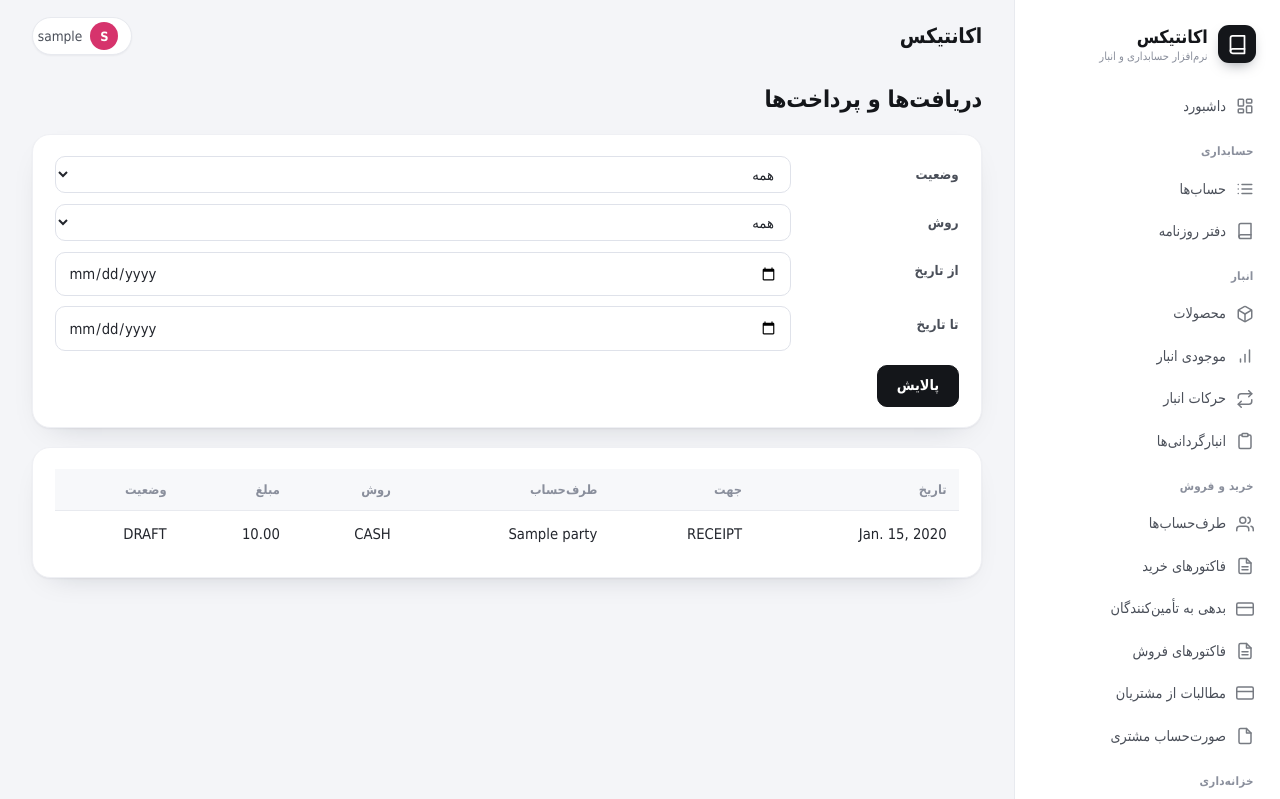
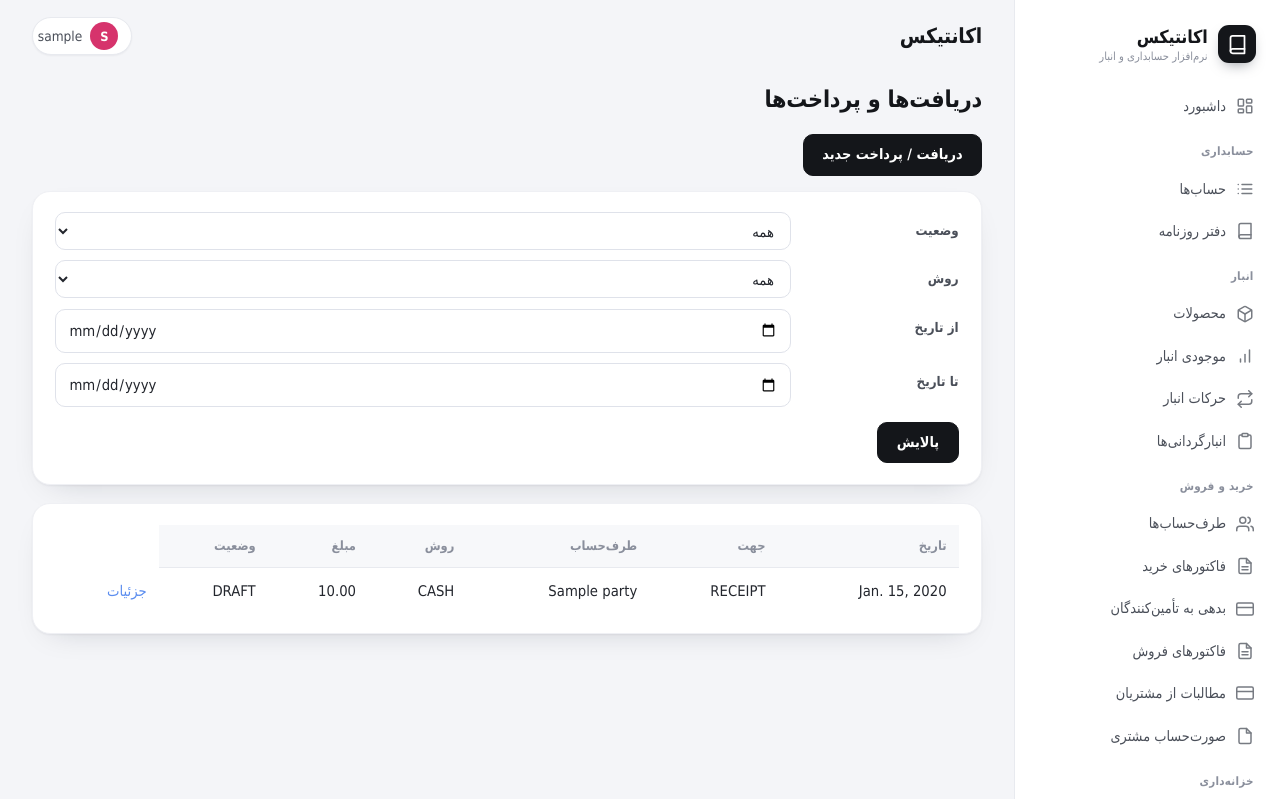
Before and after one commit to zeroexlive/Accountix, a Django app: page /treasury/payments/ in a window 1280 px wide. Shown: the part 52-851 px from the top of the page. Run offline with Django 5.2, Linux system fonts and the light colour scheme; a user stored in the database is signed in; tables that the repository leaves empty hold one stand-in row (values such as "Sample post").

Commit message:
Sprint 12: sync backend/templates/treasury/payment_list.html

```diff
--- a/backend/templates/treasury/payment_list.html
+++ b/backend/templates/treasury/payment_list.html
@@ -1,5 +1,6 @@
 {% extends "base.html" %}{% block content %}
 <h1>دریافت‌ها و پرداخت‌ها</h1>
+<p><a class="btn" href="{% url 'payment_create' %}">دریافت / پرداخت جدید</a></p>
 <div class="card"><form method="get">
 <label>وضعیت</label><select name="status"><option value="">همه</option>{% for v,l in statuses %}<option value="{{ v }}" {% if request.GET.status == v %}selected{% endif %}>{{ l }}</option>{% endfor %}</select>
 <label>روش</label><select name="method"><option value="">همه</option>{% for v,l in methods %}<option value="{{ v }}" {% if request.GET.method == v %}selected{% endif %}>{{ l }}</option>{% endfor %}</select>
@@ -7,5 +8,5 @@
 <label>تا تاریخ</label><input type="date" name="date_to" value="{{ request.GET.date_to }}">
 <button type="submit">پالایش</button></form></div>
 {% if payments %}<div class="card"><table><tr><th>تاریخ</th><th>جهت</th><th>طرف‌حساب</th><th>روش</th><th>مبلغ</th><th>وضعیت</th></tr>
-{% for p in payments %}<tr><td>{{ p.payment_date }}</td><td>{{ p.direction }}</td><td>{{ p.party.name }}</td><td>{{ p.method }}</td><td>{{ p.amount }}</td><td>{{ p.status }}</td></tr>{% endfor %}
+{% for p in payments %}<tr><td>{{ p.payment_date }}</td><td>{{ p.direction }}</td><td>{{ p.party.name }}</td><td>{{ p.method }}</td><td>{{ p.amount }}</td><td>{{ p.status }}</td><td><a href="{% url 'payment_detail' p.pk %}">جزئیات</a></td></tr>{% endfor %}
 </table>{% include "_pagination.html" %}</div>{% else %}<p class="empty">دریافت یا پرداختی یافت نشد.</p>{% endif %}{% endblock %}
```
